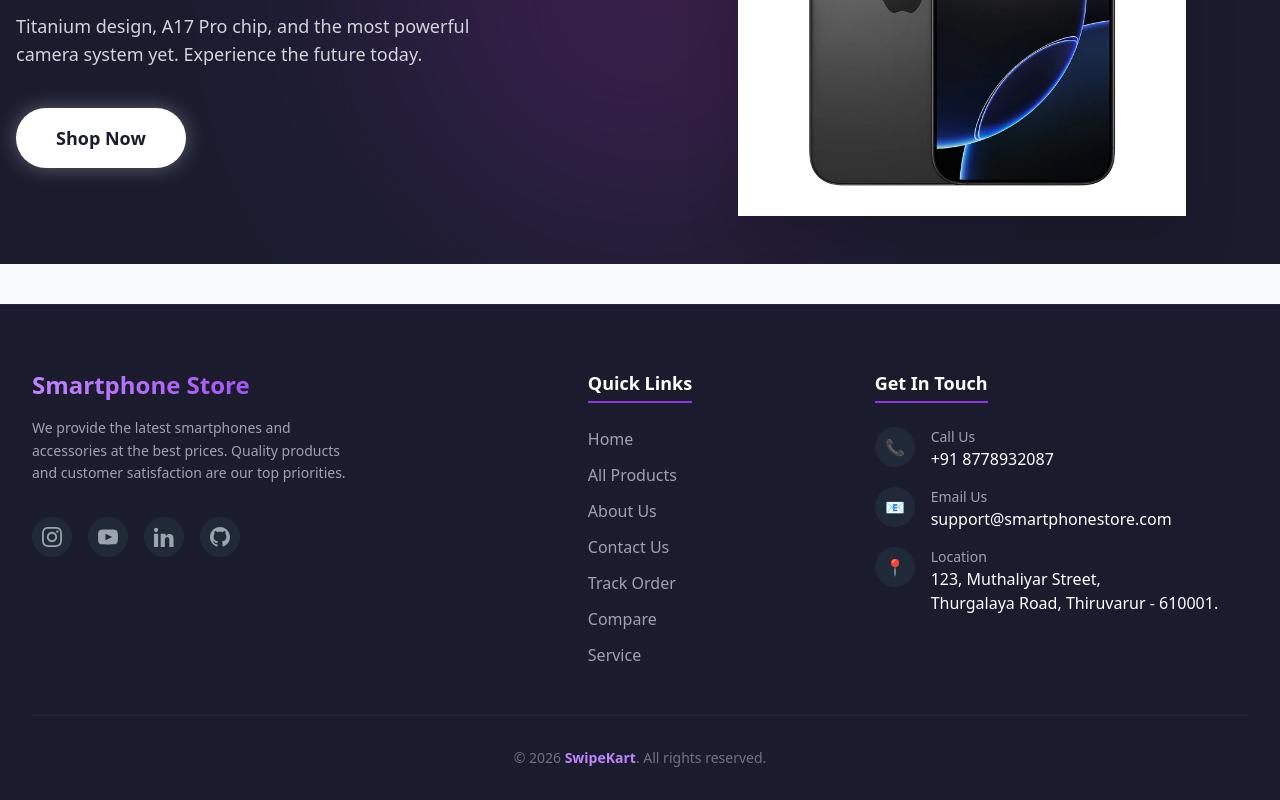
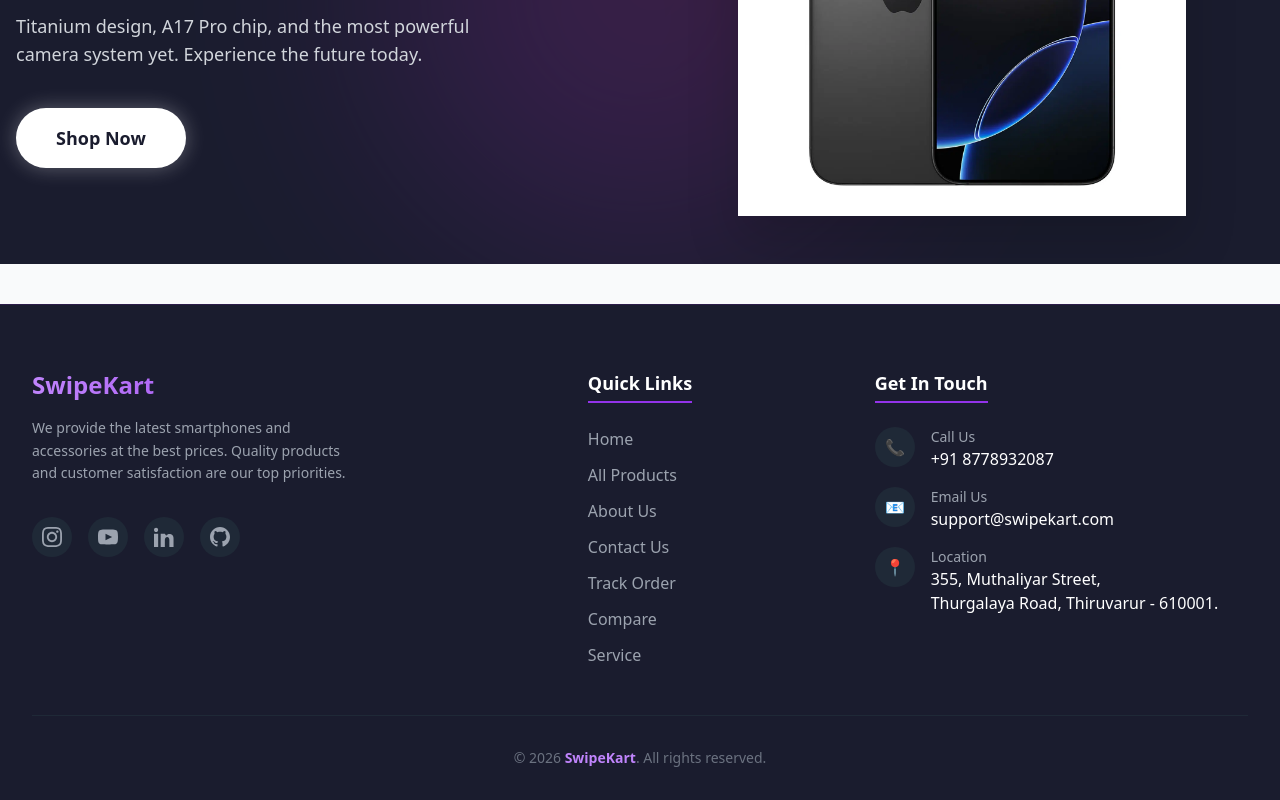
Before and after one commit to rajesh978812-eng/Smartphone-Frontend, a React (Vite) app: page / in a window 1280 px wide. Shown: the part 1613-2413 px from the top of the page. Built offline with nearby package versions, Linux system fonts and the light colour scheme; no server answers.

Commit message:
fix the error

```diff
--- a/src/components/Footer.jsx
+++ b/src/components/Footer.jsx
@@ -11,7 +11,7 @@
           {/* 1. Brand & About Section */}
           <div className="space-y-4">
             <h3 className="text-2xl font-bold bg-gradient-to-r from-purple-400 to-purple-600 bg-clip-text text-transparent">
-              Smartphone Store
+              SwipeKart
             </h3>
             <p className="text-gray-400 text-sm leading-relaxed max-w-xs">
               We provide the latest smartphones and accessories at the best prices.
@@ -107,7 +107,7 @@
                 </div>
                 <div>
                   <p className="text-sm text-gray-400">Email Us</p>
-                  <p className="text-white font-medium hover:text-purple-400 transition">support@smartphonestore.com</p>
+                  <p className="text-white font-medium hover:text-purple-400 transition">support@swipekart.com</p>
                 </div>
               </div>
 
@@ -118,7 +118,7 @@
                 </div>
                 <div>
                   <p className="text-sm text-gray-400">Location</p>
-                  <p className="text-white font-medium">123,  Muthaliyar Street, <br/>  Thurgalaya Road, Thiruvarur - 610001.</p>
+                  <p className="text-white font-medium">355,  Muthaliyar Street, <br/>  Thurgalaya Road, Thiruvarur - 610001.</p>
                 </div>
               </div>
 
--- a/src/components/ProductCard.jsx
+++ b/src/components/ProductCard.jsx
@@ -24,10 +24,15 @@
 
   // Rating Stars Helper (Amazon Style)
   const renderStars = (ratingValue) => {
+    // Ensure rating is a number
+    const safeRating = Number(ratingValue) || 0;
+
     return [...Array(5)].map((_, i) => (
       <FiStar
         key={i}
-        className={`${i < Math.round(ratingValue) ? "fill-[#ffa41c] text-[#ffa41c]" : "fill-gray-200 text-gray-200"}`}
+        // Logic: If rating is 4.5, Math.round is 5 (Full stars).
+        // If rating is 4.2, Math.round is 4.
+        className={`${i < Math.round(safeRating) ? "fill-[#ffa41c] text-[#ffa41c]" : "fill-gray-200 text-gray-200"}`}
         size={14}
       />
     ));
@@ -46,7 +51,8 @@
                    <FaBolt size={10} /> {discount}% OFF
                 </span>
             )}
-            {ratings >= 4.5 && (
+            {/* UPDATED LOGIC: Only show Bestseller if Rating is high AND Review count is > 30 */}
+            {ratings >= 4.5 && numOfReviews >= 30 && (
                 <span className="bg-[#ffa41c] text-white text-[10px] md:text-xs font-bold px-2 py-1 rounded shadow-sm">
                    BESTSELLER
                 </span>
@@ -102,7 +108,7 @@
         {/* Ratings (Amazon Style) */}
         <div className="flex items-center gap-1 mb-3">
            <div className="flex text-[#ffa41c]">
-             {renderStars(ratings || 0)}
+             {renderStars(ratings)}
            </div>
            <span className="text-xs text-gray-400 font-medium ml-1">({numOfReviews})</span>
         </div>
--- a/src/pages/About.jsx
+++ b/src/pages/About.jsx
@@ -19,7 +19,7 @@
             the Mobile Experience.
           </h1>
           <p className="text-gray-400 text-lg md:text-xl max-w-2xl mx-auto mb-10 leading-relaxed">
-            Smartphone Store is not just a marketplace; it's a destination for tech enthusiasts.
+            SwipeKart is not just a marketplace; it's a destination for tech enthusiasts.
             We bring the latest innovation directly to your hands with trust and premium service.
           </p>
           <div className="flex justify-center gap-4">
@@ -67,7 +67,7 @@
                Driven by Passion, <br/>Defined by Quality.
              </h2>
              <p className="text-gray-600 text-lg leading-relaxed mb-6">
-               Founded in 2024, <b>Smartphone Store</b> started with a simple mission: to make premium technology accessible to everyone without the hassle.
+               Founded in 2021, <b>SwipeKart</b> started with a simple mission: to make premium technology accessible to everyone without the hassle.
              </p>
              <p className="text-gray-600 text-lg leading-relaxed mb-8">
                We believe that buying a phone should be an exciting experience, not a stressful one. That's why we meticulously select every product, ensure secure packaging, and provide a warranty that you can trust.
--- a/src/pages/Contact.jsx
+++ b/src/pages/Contact.jsx
@@ -50,7 +50,7 @@
             </h1>
             <p className="text-gray-400 text-lg md:text-xl leading-relaxed">
               Have a question about a product, order, or just want to say hi? <br className="hidden md:block"/>
-              We'd love to hear from you. Our team is ready to assist you 24/7.
+              We'd love to hear from you. Our Customer Support is available 24/7 online. For store visits, please check our store timings below
             </p>
          </div>
       </div>
@@ -74,8 +74,8 @@
                             </div>
                             <div>
                                 <p className="text-sm text-gray-500 font-bold uppercase">Email Us</p>
-                                <p className="text-gray-800 font-medium hover:text-purple-600 transition cursor-pointer">support@smartphonestore.com</p>
-                                <p className="text-gray-800 font-medium hover:text-purple-600 transition cursor-pointer">sales@smartphonestore.com</p>
+                                <p className="text-gray-800 font-medium hover:text-purple-600 transition cursor-pointer">support@swipekart.com</p>
+                                <p className="text-gray-800 font-medium hover:text-purple-600 transition cursor-pointer">sales@swipekart.com</p>
                             </div>
                         </div>
                         <div className="flex items-start gap-4">
@@ -94,7 +94,7 @@
                             </div>
                             <div>
                                 <p className="text-sm text-gray-500 font-bold uppercase">Visit Us</p>
-                                <p className="text-gray-800 font-medium">123, Muthaliyar Street, <br/>  Thurgalaya Road, Thiruvarur - 610001.</p>
+                                <p className="text-gray-800 font-medium">355, Muthaliyar Street, <br/>  Thurgalaya Road, Thiruvarur - 610001.</p>
                             </div>
                         </div>
                     </div>
@@ -111,7 +111,7 @@
                 <div className="bg-[#1a1c2e] p-6 rounded-2xl shadow-xl text-white relative overflow-hidden">
                     <div className="absolute top-0 right-0 w-32 h-32 bg-purple-500 rounded-full mix-blend-overlay filter blur-3xl opacity-20"></div>
                     <h3 className="text-lg font-bold mb-4 flex items-center gap-2">
-                        <FiClock /> Business Hours
+                        <FiClock /> Store Timings
                     </h3>
                     <ul className="space-y-3 text-sm text-gray-300">
                         <li className="flex justify-between border-b border-gray-700 pb-2"><span>Monday - Friday</span> <span>9:00 AM - 8:00 PM</span></li>
```
Also changed, not shown: src/assets/pp.txt.
